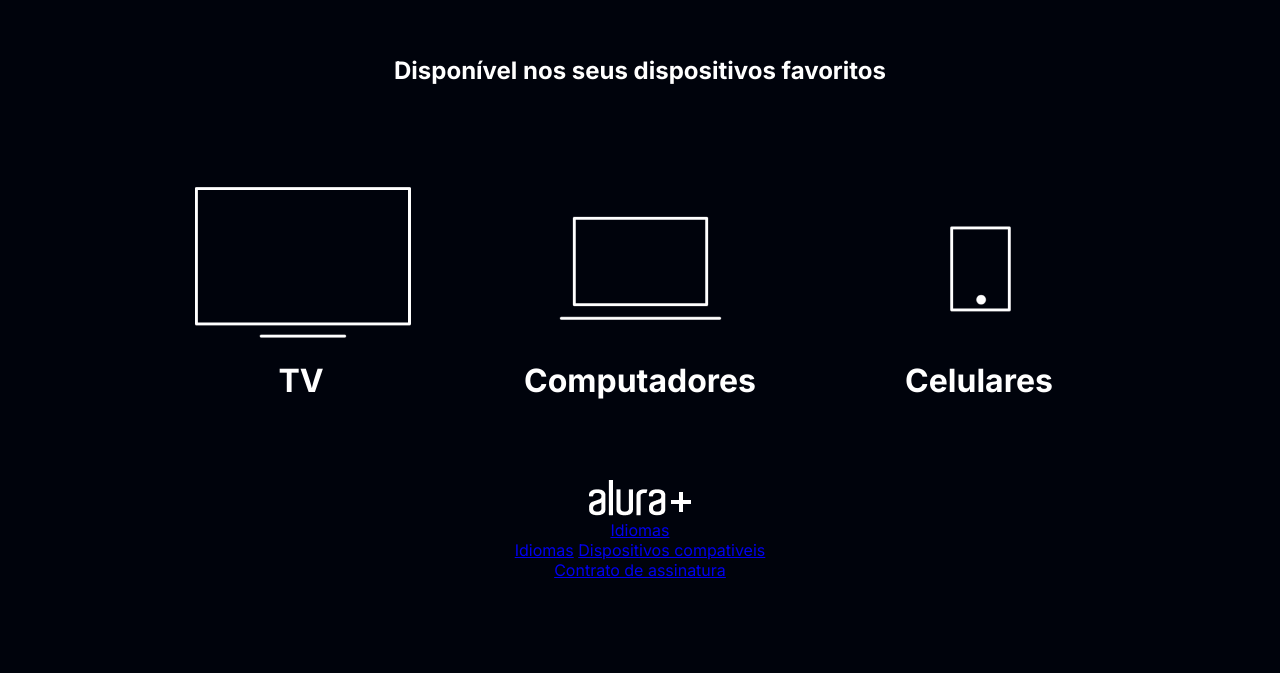
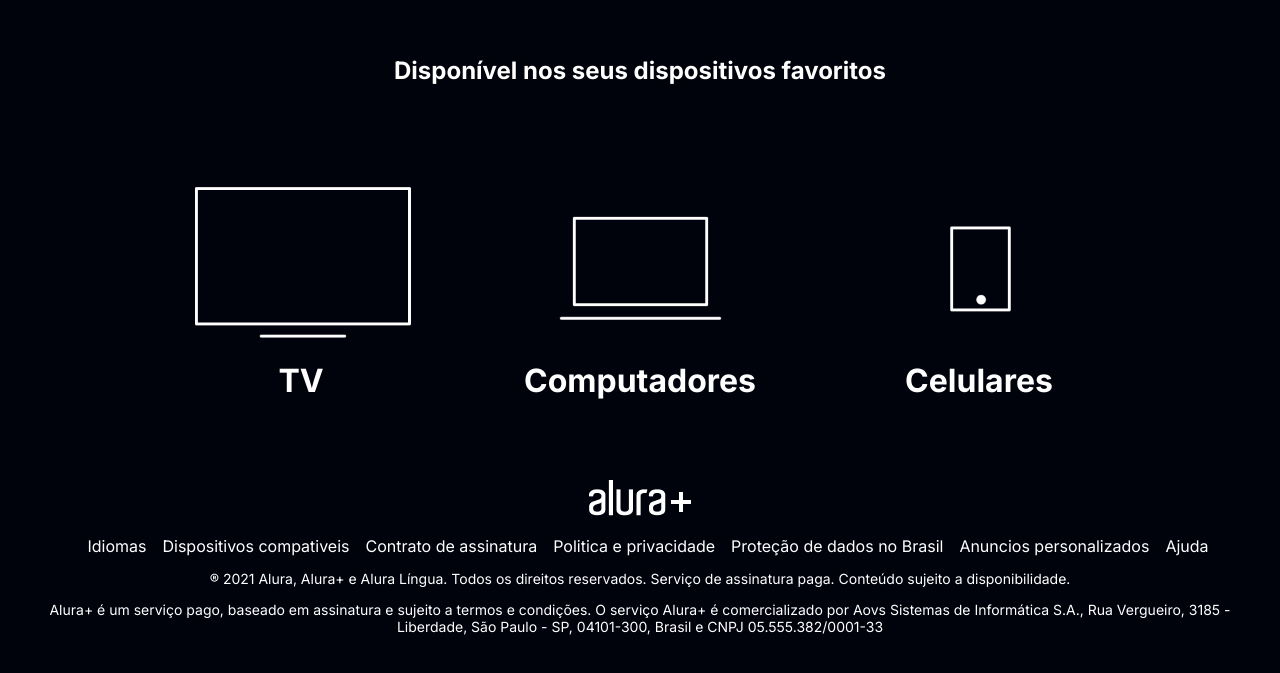
Before and after one commit to Emillyrayssa654/Alura-plus1, a plain HTML site: page index.html in a window 1280 px wide. Shown: the part 2662-3335 px from the top of the page. Before the commit the page ends 3242 px from the top, so only its background shows below. Drawn offline with Linux system fonts and the light colour scheme.

Commit message:
Add files via upload

```diff
--- a/index.html
+++ b/index.html
@@ -76,13 +76,36 @@
             <li class="lista__link">
                 <a href="#">Idiomas</a>
             </li>
-            <a href="#">Idiomas</a>
+            <li class="lista__link">
                 <a href="#">Dispositivos compativeis</a>
+            </li>
             </li>
             <li class="lista__link">
                 <a href="#">Contrato de assinatura</a>
+            </li>
+            <li class="lista__link">
+                <a href="#">Politica e privacidade</a>
+            </li>
+            <li class="lista__link">
+                <a href="#">Proteção de dados no Brasil</a>
+            </li>
+            <li class="lista__link">
+                <a href="#">Anuncios personalizados</a>
+            </li>
+            <li class="lista__link">
+                <a href="#">Ajuda</a>
+            </li>
+
 
         </ul>
+        <p class="rodape__texto">® 2021 Alura, Alura+ e Alura Língua. Todos os direitos reservados.
+             Serviço de assinatura paga. Conteúdo sujeito a disponibilidade.</p>
+
+         <p class="rodape__texto">Alura+ é um serviço pago, baseado em assinatura e sujeito a termos e condições. O
+            serviço Alura+ é comercializado por Aovs Sistemas de Informática S.A., Rua Vergueiro, 3185 - Liberdade, São
+            Paulo - SP, 04101-300, Brasil e CNPJ 05.555.382/0001-33</p>
+
+
     </footer>
 
  </section>
--- a/style.css
+++ b/style.css
@@ -93,3 +93,23 @@ body{
     font-size: 32px;
     color: var(--branco-principal);
 }
+.rodape__lista {
+    display: flex;
+    justify-content: center;
+    list-style-type: none;
+    margin-top: 1em;
+}
+.lista__link a{
+    text-decoration: none;
+    color: var(--branco-principal);
+    margin-left: 1em;
+}
+.rodape__texto {
+    margin: 1em 0;
+    color: var(--cinza-secundario);
+    font-size: 14px;
+}
+.rodape {
+    text-align: center;
+    margin: 5em 3em;
+}
```
